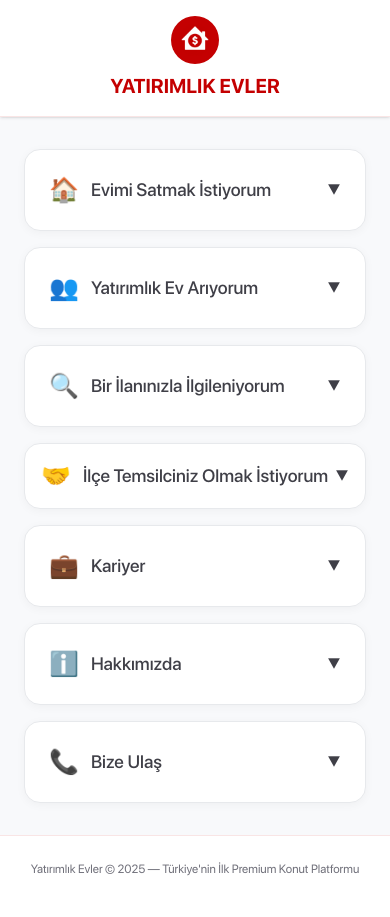
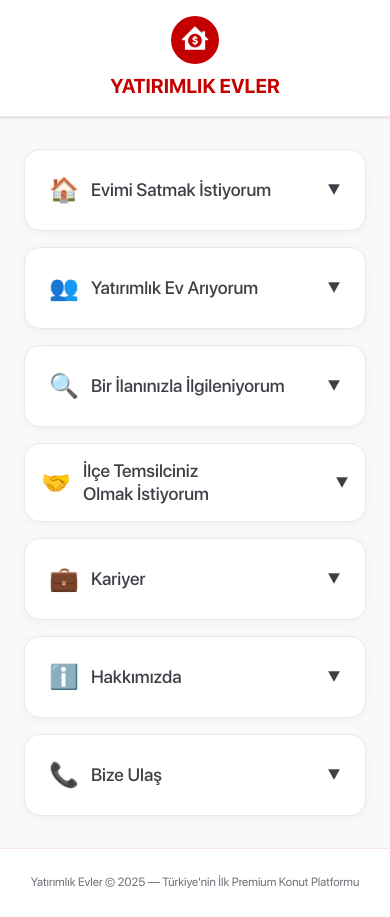
Before and after one commit to macitmert/yatirimlikevler, a Next.js app: page / in a window 390 px wide. Built offline with nearby package versions, Linux system fonts and the light colour scheme.

Commit message:
Split district representative card title into two lines for better mobile layout

```diff
--- a/app/page.tsx
+++ b/app/page.tsx
@@ -913,7 +913,7 @@ export default function Home() {
          >
            <span className="flex items-center gap-3">
              <span className="text-2xl">🤝</span>
-             <span className="text-lg">İlçe Temsilciniz Olmak İstiyorum</span>
+             <span className="text-lg leading-tight">İlçe Temsilciniz<br />Olmak İstiyorum</span>
            </span>
            <span className={`transform transition-transform duration-200 ${openDetails.temsilci ? 'rotate-180' : ''}`}>
              ▼
```
